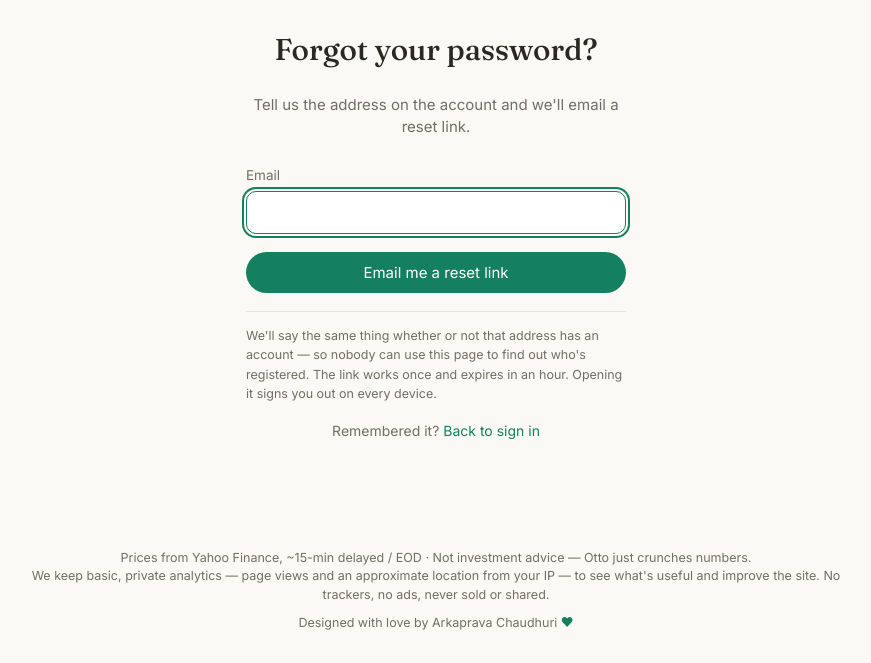
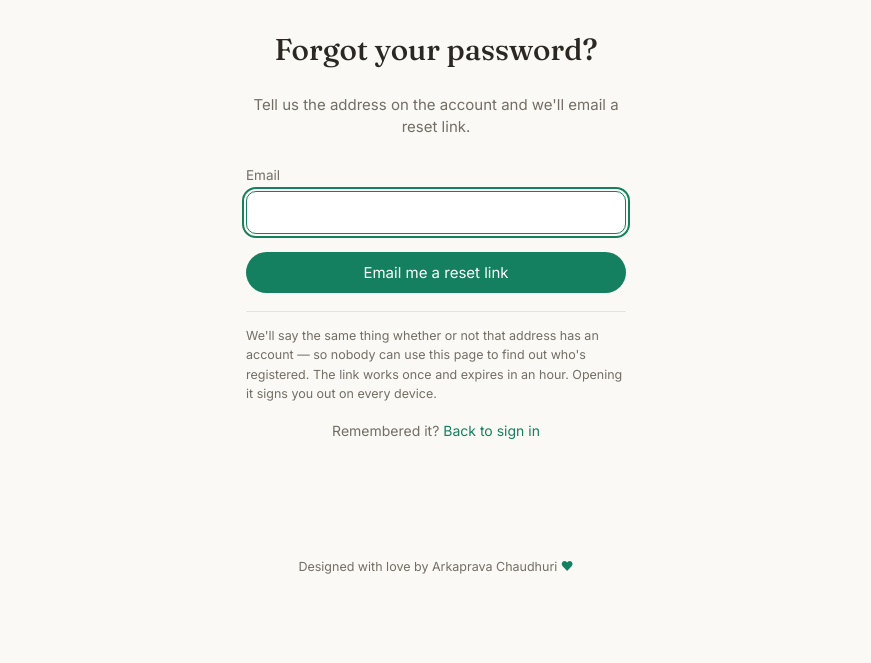
Before and after one commit to arkapchaudhuri-investright/investright, a Python web app: template templates/forgot.html in a window 1280 px wide. Shown: the part 206-869 px from the top of the page, without its empty margins (204-1075 px from the left). After the commit the page ends 780 px from the top, so only its background shows below. Run offline with Jinja, Linux system fonts and the light colour scheme; the template is opened without the code that fills it, so the values that code supplies are empty.

Commit message:
Footer: drop the price-source and analytics callouts (#134)
Arka's call — the footer is now just the credit line.

The "not investment advice" wording is unaffected where it counts: it still
renders on every surface that actually outputs analysis (deep-dive verdict,
portfolio, compare, /today, register, Ask Otto), so this removes a duplicate
rather than the disclaimer itself.

Co-authored-by: Arkaprava Chaudhuri <arka@Arkapravas-MacBook-Pro-55.local>
Co-authored-by: Claude <noreply@anthropic.com>

```diff
--- a/templates/base.html
+++ b/templates/base.html
@@ -213,8 +213,9 @@
   </div>
 </div>
 <footer>
-  <p class="foot-disclaim">Prices from Yahoo Finance, ~15-min delayed / EOD · Not investment advice — Otto just crunches numbers.</p>
-  <p class="foot-disclaim">We keep basic, private analytics — page views and an approximate location from your IP — to see what's useful and improve the site. No trackers, no ads, never sold or shared.</p>
+  {# Footer kept to the credit line (Arka's call). The "not investment advice"
+     disclaimer still rides every surface that actually outputs analysis —
+     deep-dive, portfolio, compare, /today, register and Ask Otto. #}
   <p class="foot-credit">Designed with love by Arkaprava Chaudhuri <span class="heart">♥</span></p>
 </footer>
 <script>
```
